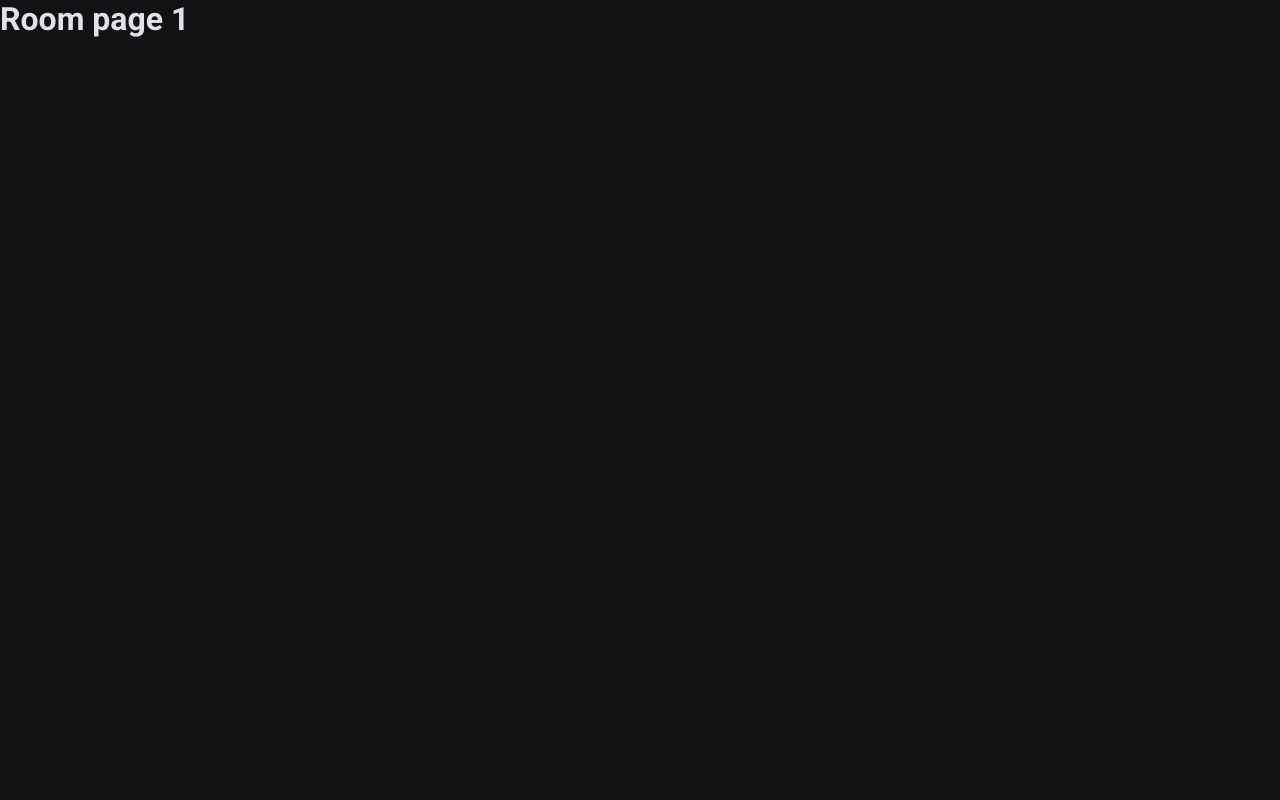
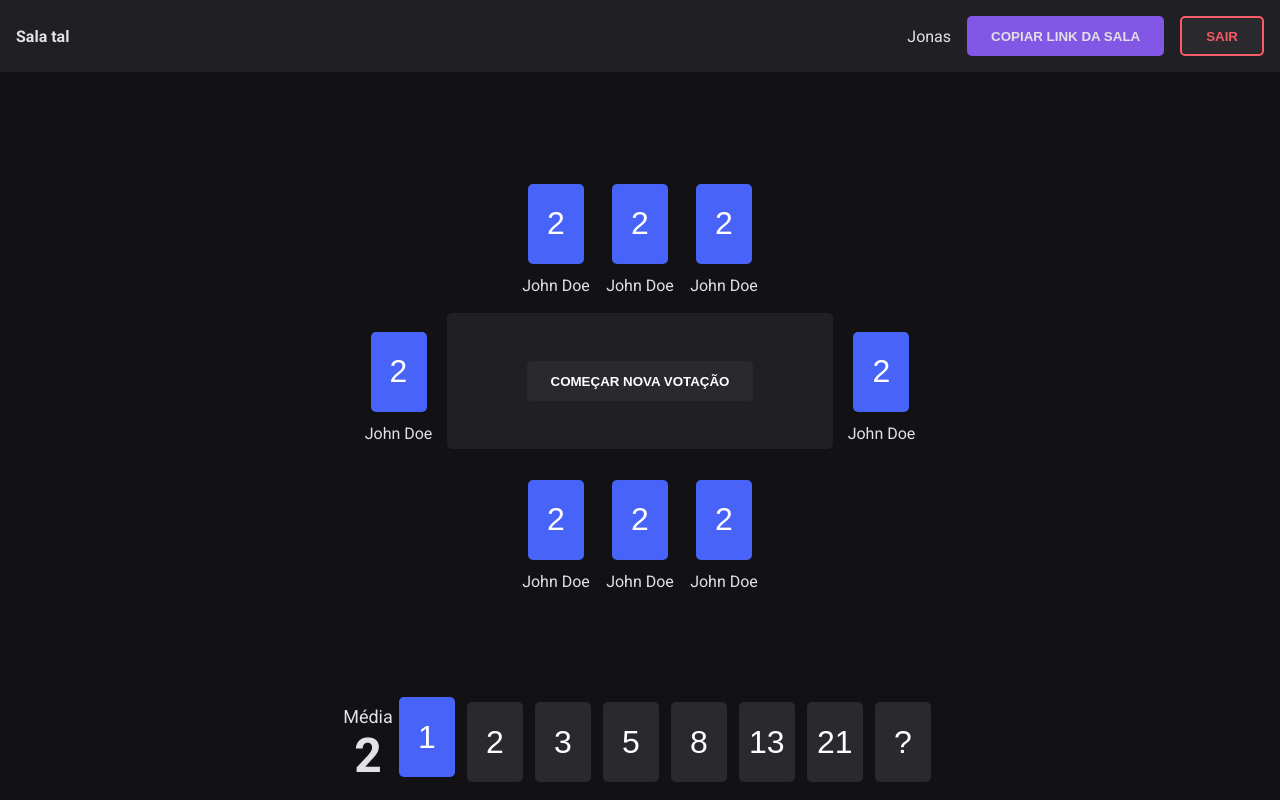
Before and after one commit to Jonatan966/my-planning-poker, a React (Vite) app: page /rooms/1 in a window 1280 px wide. Built offline with nearby package versions, Linux system fonts and the light colour scheme.

Commit message:
feat: create room page style

```diff
--- a/src/pages/room/index.tsx
+++ b/src/pages/room/index.tsx
@@ -1,9 +1,91 @@
 import { useParams } from "react-router-dom";
+import styles from "./styles.module.css";
 
 function RoomPage() {
   const { room_id } = useParams();
 
-  return <h1>Room page {room_id}</h1>;
+  return (
+    <>
+      <header className={styles.headerContainer}>
+        <div>
+          <strong>Sala tal</strong>
+
+          <nav>
+            <span>Jonas</span>
+            <button>Copiar link da sala</button>
+            <button className={styles.exitButton}>Sair</button>
+          </nav>
+        </div>
+      </header>
+
+      <main className={styles.mainConatainer}>
+        <div className={styles.table}>
+          <div className={styles.leftTableModule}>
+            <div className={styles.tableCard}>
+              <button className={styles.pointCard}>2</button>
+              <label>John Doe</label>
+            </div>
+          </div>
+          <div className={styles.topTableModule}>
+            <div className={styles.tableCard}>
+              <button className={styles.pointCard}>2</button>
+              <label>John Doe</label>
+            </div>
+            <div className={styles.tableCard}>
+              <button className={styles.pointCard}>2</button>
+              <label>John Doe</label>
+            </div>
+            <div className={styles.tableCard}>
+              <button className={styles.pointCard}>2</button>
+              <label>John Doe</label>
+            </div>
+          </div>
+          <div className={styles.rightTableModule}>
+            <div className={styles.tableCard}>
+              <button className={styles.pointCard}>2</button>
+              <label>John Doe</label>
+            </div>
+          </div>
+          <div className={styles.bottomTableModule}>
+            <div className={styles.tableCard}>
+              <button className={styles.pointCard}>2</button>
+              <label>John Doe</label>
+            </div>
+            <div className={styles.tableCard}>
+              <button className={styles.pointCard}>2</button>
+              <label>John Doe</label>
+            </div>
+            <div className={styles.tableCard}>
+              <button className={styles.pointCard}>2</button>
+              <label>John Doe</label>
+            </div>
+          </div>
+
+          <div className={styles.tableCenter}>
+            <button>Começar nova votação</button>
+          </div>
+        </div>
+      </main>
+
+      <footer className={styles.footerContainer}>
+        <div className={styles.average}>
+          <span>Média</span>
+          <strong>2</strong>
+        </div>
+
+        <button className={`${styles.selectedPoint} ${styles.pointCard}`}>
+          1
+        </button>
+        <button className={styles.pointCard}>2</button>
+        <button className={styles.pointCard}>3</button>
+        <button className={styles.pointCard}>5</button>
+        <button className={styles.pointCard}>8</button>
+        <button className={styles.pointCard}>13</button>
+        <button className={styles.pointCard}>21</button>
+        <button className={styles.pointCard}>?</button>
+      </footer>
+    </>
+  );
 }
 
 export default RoomPage;
--- /dev/null
+++ b/src/pages/room/styles.module.css
@@ -0,0 +1,163 @@
+.headerContainer {
+  background: #202024;
+  height: 72px;
+  width: 100%;
+
+  display: flex;
+  justify-content: center;
+  align-items: center;
+}
+
+.headerContainer > div {
+  max-width: 1336px;
+  width: 100%;
+
+  margin: 0 1rem;
+
+  display: flex;
+  justify-content: space-between;
+  align-items: center;
+}
+
+.headerContainer button {
+  height: 2.5rem;
+  background: #8257e5;
+  font-weight: 700;
+  text-transform: uppercase;
+
+  border: none;
+  border-radius: 5px;
+  padding: 0 24px;
+}
+
+.headerContainer nav {
+  display: flex;
+  align-items: center;
+  gap: 1rem;
+}
+
+.headerContainer button.exitButton {
+  background: #29292e;
+  color: #f75a68;
+
+  border: 2px solid #f75a68;
+}
+
+.mainConatainer {
+  flex: 1;
+
+  display: flex;
+}
+
+.average {
+  text-align: center;
+
+  display: flex;
+  flex-direction: column;
+
+  margin: 16px 0;
+}
+
+.average span {
+  font-size: 18px;
+}
+
+.average strong {
+  font-size: 48px;
+}
+
+.table {
+  display: grid;
+  grid-template-columns: 6rem 1fr 6rem;
+  grid-template-rows: 10rem 1fr 10rem;
+
+  grid-template-areas: "left top right" "left table right" "left bottom right";
+
+  margin: auto;
+}
+
+.tableCenter {
+  grid-area: table;
+
+  background: #202024;
+
+  padding: 3rem 5rem;
+  border-radius: 5px;
+}
+
+.tableCenter button {
+  color: #fff;
+  background: #29292e;
+
+  height: 2.5rem;
+  font-weight: 700;
+  text-transform: uppercase;
+
+  border: none;
+  border-radius: 5px;
+  padding: 0 24px;
+}
+
+.leftTableModule,
+.topTableModule,
+.rightTableModule,
+.bottomTableModule {
+  display: flex;
+  align-items: center;
+  justify-content: center;
+}
+
+.leftTableModule {
+  grid-area: left;
+  flex-direction: column;
+}
+
+.topTableModule {
+  grid-area: top;
+}
+
+.rightTableModule {
+  grid-area: right;
+  flex-direction: column;
+}
+
+.bottomTableModule {
+  grid-area: bottom;
+}
+
+.footerContainer {
+  display: flex;
+  justify-content: center;
+}
+
+.pointCard {
+  font-size: 2rem;
+  width: 3.5rem;
+  height: 5rem;
+  margin: 0.75rem 0.375rem;
+
+  color: #fff;
+  background: #29292e;
+
+  border: none;
+  border-radius: 5px;
+
+  transition: transform 0.2s;
+}
+
+.tableCard {
+  display: flex;
+  flex-direction: column;
+  align-items: center;
+  margin: 0.5rem;
+}
+
+.footerContainer .pointCard:hover,
+.footerContainer .pointCard.selectedPoint {
+  transform: translateY(-5px);
+}
+
+.footerContainer .pointCard.selectedPoint,
+.table .pointCard {
+  background: #4863f7;
+}
--- a/src/styles/global.css
+++ b/src/styles/global.css
@@ -25,5 +25,6 @@ body {
 
 #root {
   display: flex;
+  flex-direction: column;
   height: 100vh;
 }
```
